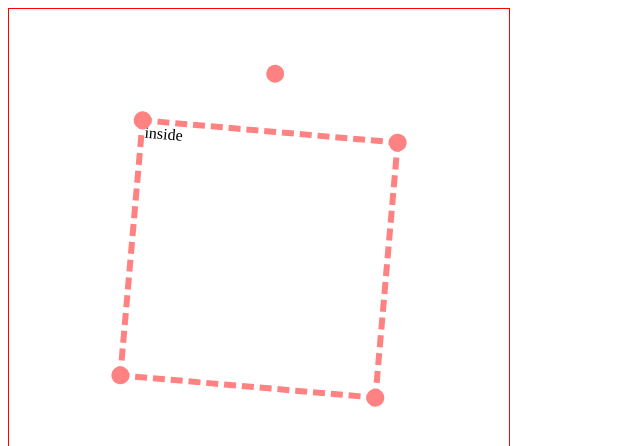
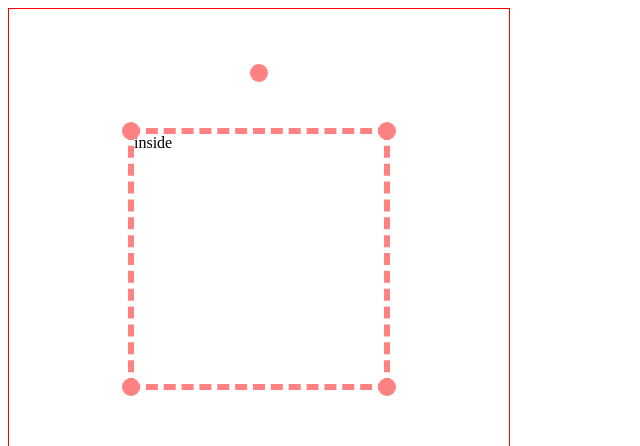
Before and after one commit to krnsk0/boxes, a React (Vite) app: page / in a window 1280 px wide. Shown: the top 446 px of the page, without its empty margins (0-640 px from the left). Built offline with nearby package versions, Linux system fonts and the light colour scheme.

Commit message:
switch to radians

```diff
--- a/src/Box/Box.styles.ts
+++ b/src/Box/Box.styles.ts
@@ -8,7 +8,7 @@ export const styles = {
     left: ${left * 100}%;
     width: ${width * 100}%;
     height: ${height * 100}%;
-    transform: rotate(${angle}deg);
+    transform: rotate(${angle}rad);
     transform-origin: center-center;
   `,
 
--- a/src/Canvas.tsx
+++ b/src/Canvas.tsx
@@ -22,7 +22,7 @@ function Canvas({ WIDTH, HEIGHT }: Props) {
     top,
     left,
     center: { centerX, centerY },
-    angleRadians,
+    angle,
   } = useMst()
   const canvasRef = useRef<HTMLCanvasElement>(null)
 
@@ -43,12 +43,12 @@ function Canvas({ WIDTH, HEIGHT }: Props) {
 
         // rotate around center
         // ctx.translate(scaledCenterX, <scaled></scaled>CenterY)
-        // ctx.rotate(angleRadians)
+        // ctx.rotate(angle)
         // ctx.translate(-scaledCenterX, -scaledCenterY)
         // ctx.fillRect(scaledX, scaledY, scaledW, scaledH)
       }
     }
-  }, [top, left, width, height, centerX, centerY, angleRadians])
+  }, [top, left, width, height, centerX, centerY, angle])
 
   return (
     <canvas
--- a/src/root.mst.ts
+++ b/src/root.mst.ts
@@ -7,13 +7,10 @@ export const Root = types
     left: types.optional(types.number, 0.25),
     width: types.optional(types.number, 0.5),
     height: types.optional(types.number, 0.5),
-    angle: types.optional(types.number, 5),
+    angle: types.optional(types.number, 0), // radians
   })
   .views((self) => {
     return {
-      get angleRadians(): st.radians {
-        return (self.angle * Math.PI) / 180
-      },
       get center(): { centerX: st.unit; centerY: st.unit } {
         return {
           centerX: self.width / 2 + self.left,
@@ -24,9 +21,6 @@ export const Root = types
   })
   .actions((self) => {
     return {
-      setAngleInRadians(theta: st.radians) {
-        self.angle = theta * (180 / Math.PI)
-      },
       /**
        * Given x and y in percentages relative to box's container
        * (same units as the model), change box's angle so its vertical
@@ -34,7 +28,7 @@ export const Root = types
        */
       rotateToPoint(x: st.unit, y: st.unit): void {
         console.log('rotate', Math.atan2(y, x))
-        // this.setAngleInRadians(Math.atan2(y, x))
+        // this.setAngleInRadians(Math.PI / 4)
       },
     }
   })
```
